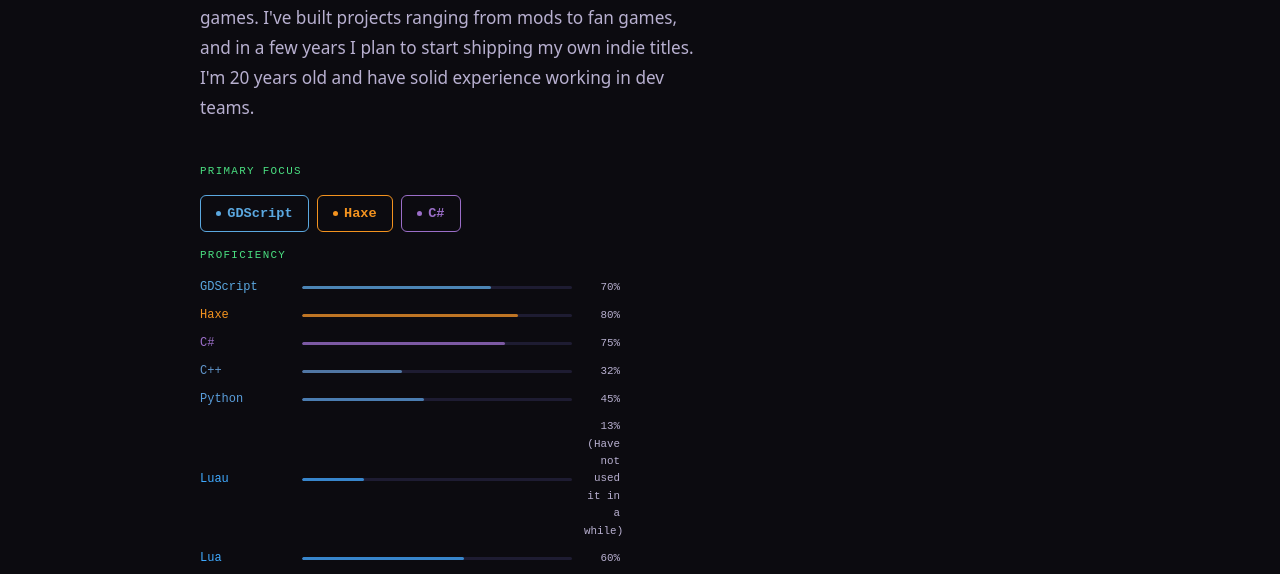
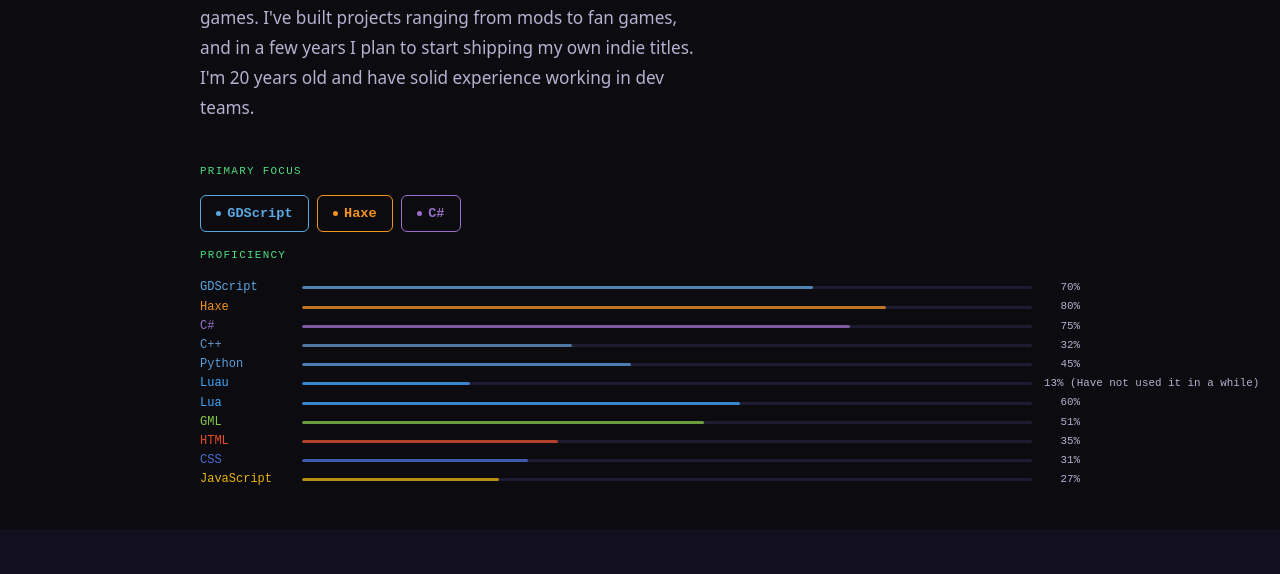
Before and after one commit to ishaeromax/ishaeromax.github.io, a plain HTML site: page index.html in a window 1280 px wide. Shown: the part 329-903 px from the top of the page. Drawn offline with Linux system fonts and the light colour scheme.

Commit message:
Dude i am so dumb :sob:
Thats what happens when i am in a rush and i edit directly in github instead of visual studio code :((

```diff
--- a/styles.css
+++ b/styles.css
@@ -180,11 +180,11 @@ nav {
   flex-shrink: 0;
 }
 
-.prof-bars {
-  display: flex;
-  flex-direction: column;
-  gap: .55rem;
-  max-width: 420px;
+.prof-row {
+  display: grid;
+  grid-template-columns: 90px minmax(0, 1fr) auto;
+  align-items: center;
+  gap: .75rem;
 }
 
 .prof-row {
@@ -220,6 +220,7 @@ nav {
   font-size: .68rem;
   color: var(--text2);
   text-align: right;
+  white-space: nowrap;
 }
 
 .c-gds  { color: var(--gds);  }
```
